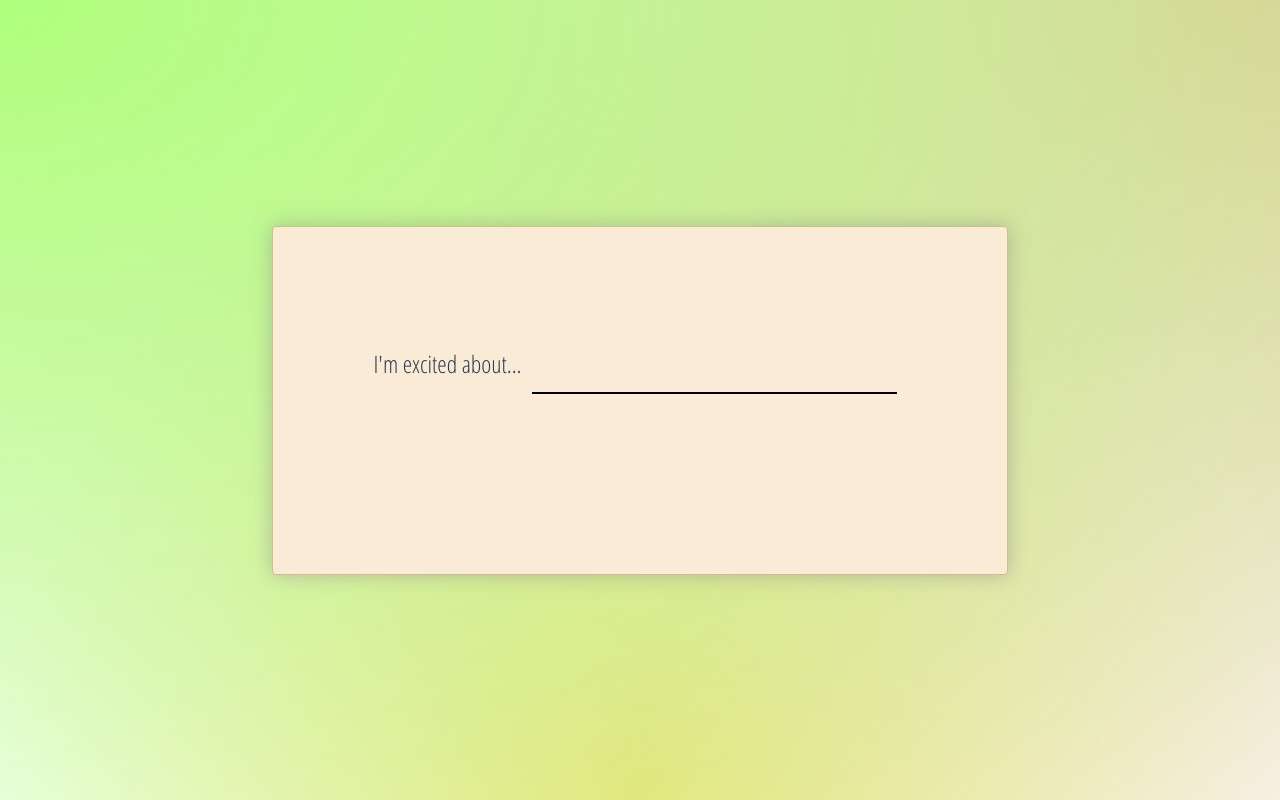
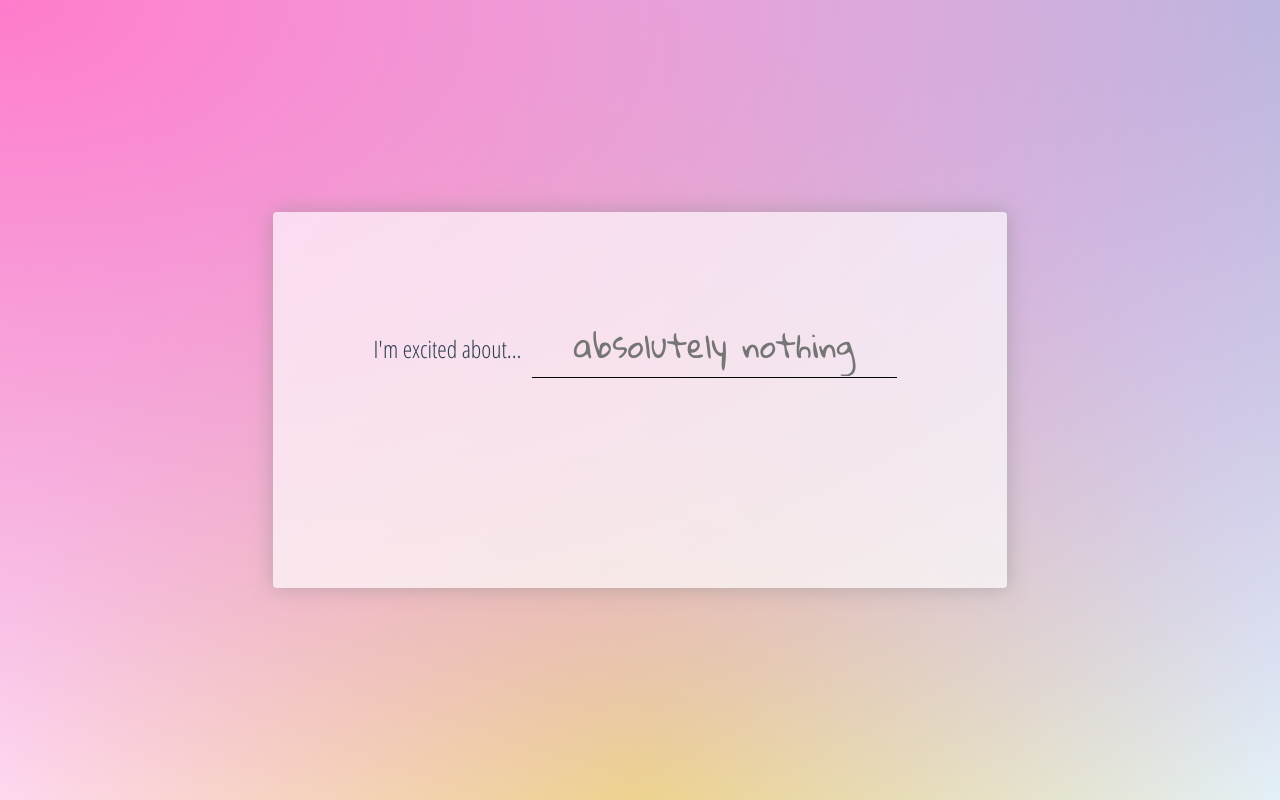
Before and after one commit to nrabins/more-like, a Vue app: page / in a window 1280 px wide. Built offline with nearby package versions, Linux system fonts and the light colour scheme.

Commit message:
Some sanitization and error handling, making it prettier

```diff
--- a/src/App.vue
+++ b/src/App.vue
@@ -5,11 +5,12 @@
         <form @submit.prevent="handleSubmit">
           <label>
             <span class="excited-label">I'm excited about...</span>
-            <input class="excited-input" ref="query" type="text" v-model="query" />
+            <input class="excited-input" ref="query" type="text" :placeholder="placeholder" v-model="query" v-on:keyup="onInputChange"/>
           </label>
           <!-- <button type="submit">Go</button> -->
         </form>
       </div>
+      <!-- <div class="loading" v-show="isLoading">Loading</div> -->
       <div class="output">
         {{insult}}
       </div>
@@ -24,27 +25,34 @@ export default {
   data() {
     return {
       query: "",
-      insult: ""
+      insult: "",
+      placeholder: ""
     }
   },
   mounted() {
     this.$refs.query.focus();
+    const placeholderOptions = ["dogs", "cats", "singing in the rain", "my jammies", "hats", "pokemon go", "absolutely nothing", "making bad websites", "falling in love"];
+    this.placeholder = placeholderOptions[Math.floor(Math.random() * placeholderOptions.length)];
   },
   methods: {
-    handleSubmit: function() {
+    handleSubmit() {
       if (!this.query || this.query.length === 0)
         return;
 
+      function rfc3986EncodeURIComponent (str) {
+        return encodeURIComponent(str).replace(/[!'()*]/g, escape);
+      }
+
       let words = this.query.split(" ");
-
       const wordPromises = words.map(word => {
         return new Promise(resolve => {
-          fetch(`https://api.datamuse.com/words?sp=${word}&md=s`)
+          var encodedWord = rfc3986EncodeURIComponent(word);
+          fetch(`https://api.datamuse.com/words?sp=${encodedWord}&md=s`)
             .then(response => response.json())
             .then(json => {
               resolve({
-                word,
-                numSyllables: json[0]['numSyllables']
+                sanitizedWord: json[0]['word'],
+                numSyllables: json[0]['numSyllables'],
               });
             })
         });
@@ -54,12 +62,26 @@ export default {
         .then(syllableCounts => {
           const rhymePromises = syllableCounts.map(syllableCount => {
             return new Promise(resolve => {
-              fetch(`https://api.datamuse.com/words?rel_rhy=${syllableCount.word}`)
+              fetch(`https://api.datamuse.com/words?rel_rhy=${syllableCount.sanitizedWord}`)
                 .then(response => response.json())
                 .then(json => {
-                  resolve(json.filter(potentialRhyme => {
-                    return potentialRhyme['numSyllables'] == syllableCount.numSyllables;
-                  }));
+                  let rhymes = json;
+                  rhymes.sort((a, b) => {
+                    // sort by syllabic delta, then weight
+                    const aDistance = Math.abs(syllableCount.numSyllables - a.numSyllables);
+                    const bDistance = Math.abs(syllableCount.numSyllables - b.numSyllables);
+                    if (aDistance != bDistance) {
+                      // the closer the syllable count, the better
+                      return aDistance - bDistance;
+                    } else if (a.score && b.score) {
+                      // otherwise return the best rhyme
+                      return b.score - a.score;
+                    } else {
+                      // if no score, return the shorter word
+                      return a.word.length - b.word.length;
+                    }
+                  });
+                  return resolve(rhymes)
                 })
             })
           });
@@ -74,6 +96,10 @@ export default {
               this.insult = `'${this.query}'? More like '${insultVersion}'`;
             })
         });
+    },
+    onInputChange() {
+      if (this.query.length == 0)
+        this.insult = "";
     }
   }
 }
@@ -98,9 +124,9 @@ html, body {
   width: 100%;
   overflow: hidden;
   color: #2c3e50;
-  background: radial-gradient(farthest-corner at top left, #afff7c, transparent),
-              radial-gradient(farthest-corner at top right, #e6c8a1, transparent),
-              radial-gradient(farthest-side at bottom, rgb(241, 233, 118), transparent);
+  background: radial-gradient(farthest-corner at top left, #ff7ccb, transparent),
+              radial-gradient(farthest-corner at top right, #a1cde6, transparent),
+              radial-gradient(farthest-side at bottom, rgb(251, 241, 99), transparent);
   display: flex;
   justify-content: center;
   align-items: center;
@@ -118,9 +144,8 @@ html, body {
 }
 
 .focus {
-  background-color: antiquewhite;
+  background-color: #ffffffa8;
   padding: 100px;
-  border: 1px #d0bd8a solid;
   border-radius: 4px;
   box-shadow: 0px 0px 20px 0px #88888885;
   display: flex;
@@ -131,7 +156,7 @@ html, body {
 
 .focus input {
   border: none;
-  border-bottom: 2px solid black;
+  border-bottom: 1px solid black;
   background: none;
   margin: 0 10px;
 }
@@ -142,6 +167,7 @@ html, body {
 
 .output {
   padding: 40px;
+  min-height: 30px;
 }
 
 </style>
```
